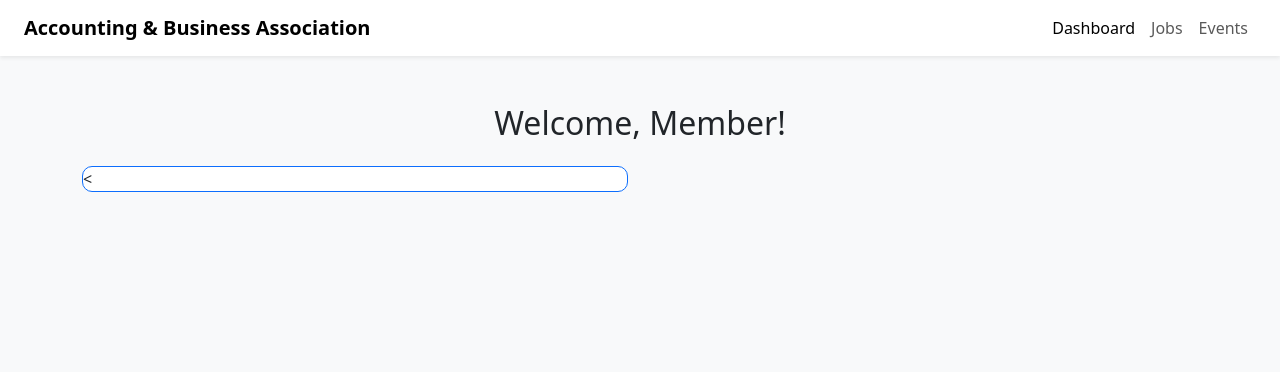
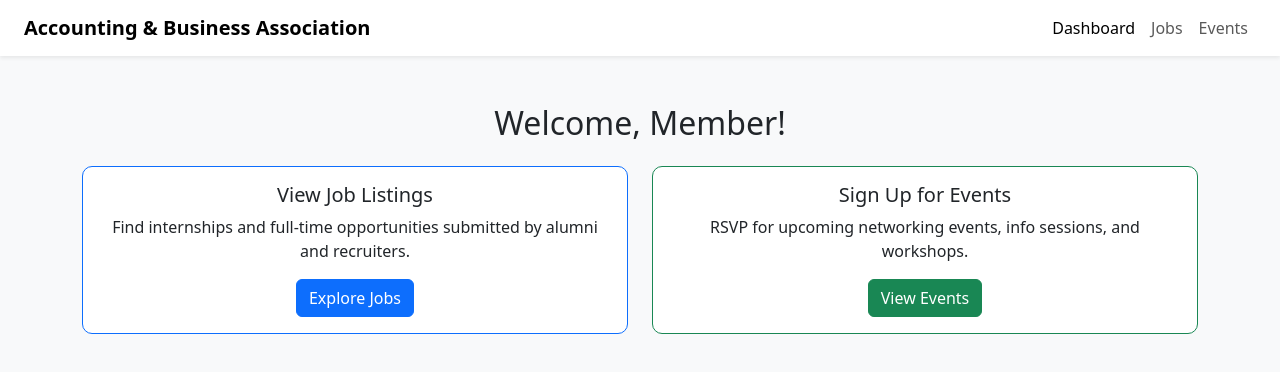
Before and after one commit to angelo426/aba-current-members, a plain HTML site: page member-dashboard.html in a window 1280 px wide. Drawn offline with nearby package versions, Linux system fonts and the light colour scheme.

Commit message:
Update member-dashboard.html

```diff
--- a/member-dashboard.html
+++ b/member-dashboard.html
@@ -35,4 +35,27 @@
   <div class="row g-4">
     <div class="col-md-6">
       <div class="card border-primary h-100">
-        <
+        <div class="card-body text-center">
+          <h5 class="card-title">View Job Listings</h5>
+          <p class="card-text">Find internships and full-time opportunities submitted by alumni and recruiters.</p>
+          <a href="job-listings.html" class="btn btn-primary">Explore Jobs</a>
+        </div>
+      </div>
+    </div>
+
+    <div class="col-md-6">
+      <div class="card border-success h-100">
+        <div class="card-body text-center">
+          <h5 class="card-title">Sign Up for Events</h5>
+          <p class="card-text">RSVP for upcoming networking events, info sessions, and workshops.</p>
+          <a href="events.html" class="btn btn-success">View Events</a>
+        </div>
+      </div>
+    </div>
+  </div>
+</div>
+
+<!-- Bootstrap JS -->
+<script src="https://cdn.jsdelivr.net/npm/bootstrap@5.3.0/dist/js/bootstrap.bundle.min.js"></script>
+</body>
+</html>
```
